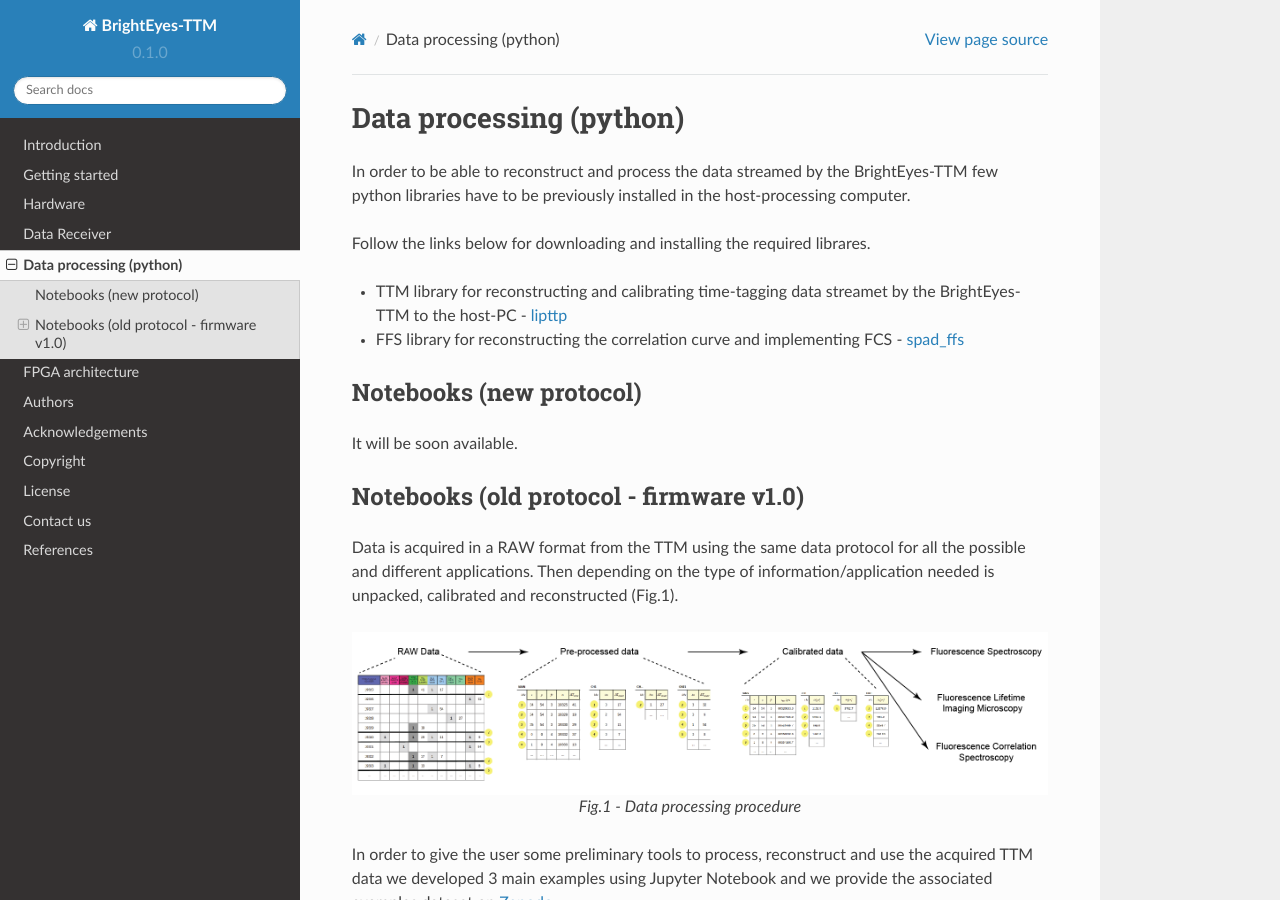
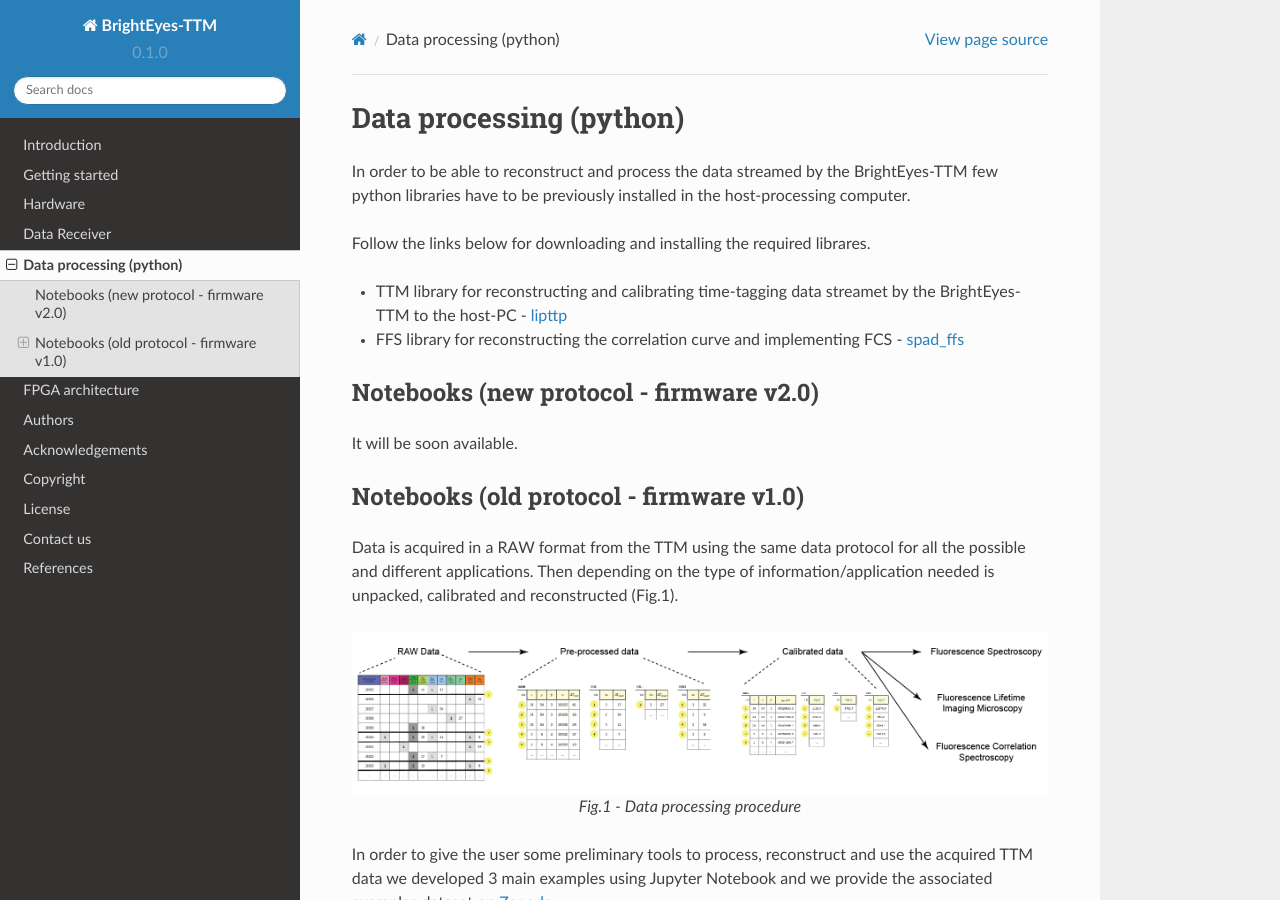
Before and after one commit to mattia-donato/BrightEyes-TTM-docs, a Sphinx documentation site: the page built from docs/source/dataprocessing.md, in a window 1280 px wide and 900 px high. Built offline with Sphinx 7.4.7 and the Read the Docs theme 2.0.0, drawn with Linux system fonts in a browser that asks for light colours; pages that are not in the unit, such as notebooks, are missing from menus.

Commit message:
Update dataprocessing.md

```diff
--- a/docs/source/dataprocessing.md
+++ b/docs/source/dataprocessing.md
@@ -7,7 +7,7 @@ Follow the links below for downloading and installing the required librares.
 - TTM library for reconstructing and calibrating time-tagging data streamet by the BrightEyes-TTM to the host-PC - [lipttp](https://github.com/VicidominiLab/BrightEyes-TTM/blob/v2.0/dataProcessing/libs/libttp)
 - FFS library for reconstructing the correlation curve and implementing FCS - [spad_ffs](https://github.com/VicidominiLab/BrightEyes-TTM/blob/v2.0/dataProcessing/libs/spad_ffs)
 
-## Notebooks (new protocol)
+## Notebooks (new protocol - firmware v2.0)
 It will be soon available.
 
 ## Notebooks (old protocol - firmware v1.0)
```
